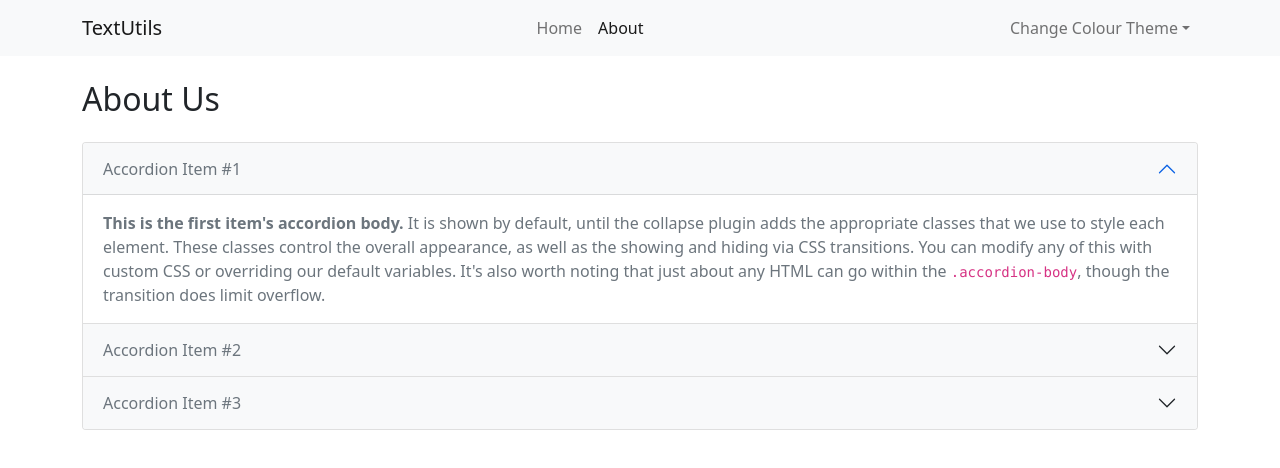
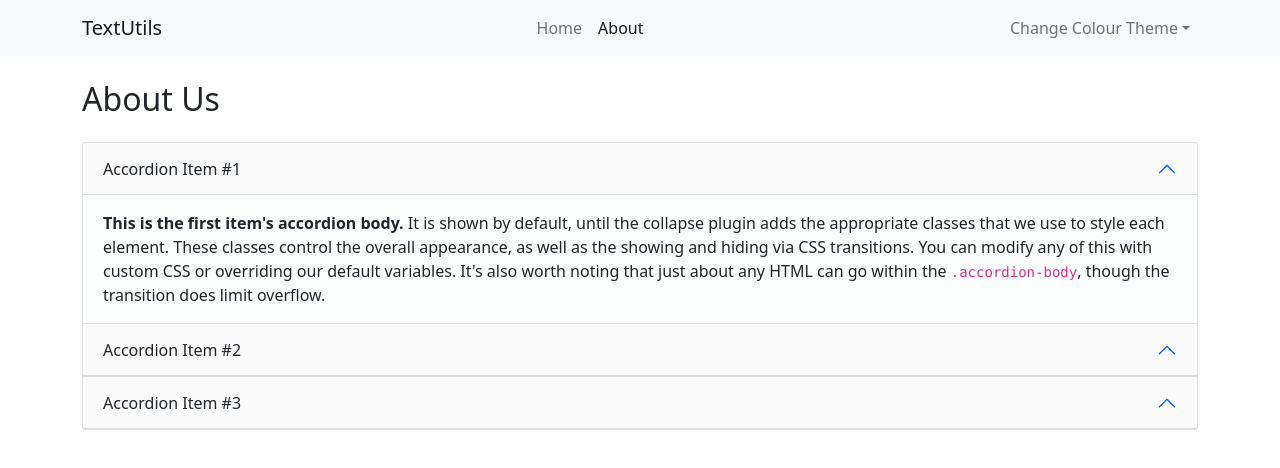
Before and after one commit to dheerajarora1997/learn-react, a React (Create React App) app: page /about in a window 1280 px wide. Shown: the top 468 px of the page. Built offline with nearby package versions, Linux system fonts and the light colour scheme.

Commit message:
changes for color pattle

```diff
--- a/src/App.jsx
+++ b/src/App.jsx
@@ -11,6 +11,17 @@ import {
   Route
 } from "react-router-dom";
 
+
+const modeContrast = {
+  primary: 'dark',
+  warning: 'dark',
+  success: 'dark',
+  danger: 'dark',
+  info: 'dark',
+  light: 'dark',
+  dark: 'light',
+  secondary: 'light',
+}
 
 function App() {
 
@@ -60,11 +71,11 @@ function App() {
     <Router>
       <Navbar title="TextUtils" mode={themeMode} toggleMode={toggleMode} />
       <Routes>
-        <Route exact path="/" element={<TextForm heading="Enter the text to Analyze Below" mode={themeMode} />}>
+        <Route exact path="/" element={<TextForm heading="Enter the text to Analyze Below" mode={themeMode} modeContrast={modeContrast} />}>
         </Route>
-        <Route exact path="/about" element={<About mode={themeMode} />}>
+        <Route exact path="/about" element={<About mode={themeMode} modeContrast={modeContrast} />}>
         </Route>
-        <Route exact path="*" element={<NoPage mode={themeMode} />}>
+        <Route exact path="*" element={<NoPage mode={themeMode} modeContrast={modeContrast} />}>
         </Route>
       </Routes>
     </Router>
--- a/src/components/About.jsx
+++ b/src/components/About.jsx
@@ -2,45 +2,45 @@ import React from 'react';
 
 export default function About(props) {
 
-    const { mode } = props;
+    const { mode, modeContrast } = props;
 
     return (
         <>
             <div className="container">
-                <h2 className={`my-4 text-${mode === 'dark' ? 'light' : 'dark'}`}>About Us</h2>
+                <h2 className={`my-4 text-${modeContrast[mode]}`}>About Us</h2>
                 <div className="accordion" id="accordionExample">
-                    <div className="accordion-item">
+                    <div className={`accordion-item`}>
                         <h2 className="accordion-header" id="headingOne">
-                            <button className={`accordion-button bg-${mode === 'dark' ? 'dark' : 'light'} text-${mode === 'dark' ? 'white' : 'secondary'}`} type="button" data-bs-toggle="collapse" data-bs-target="#collapseOne" aria-expanded="true" aria-controls="collapseOne">
+                            <button className={`accordion-button bg-opacity-${mode === 'dark' || mode === 'secondary' || mode === 'light' ? '75' : '50'} bg-${mode} text-${modeContrast[mode]}`} type="button" data-bs-toggle="collapse" data-bs-target="#collapseOne" aria-expanded="true" aria-controls="collapseOne">
                                 Accordion Item #1
                             </button>
                         </h2>
                         <div id="collapseOne" className="accordion-collapse collapse show" aria-labelledby="headingOne" data-bs-parent="#accordionExample">
-                            <div className={`accordion-body collapsed bg-${mode === 'dark' ? 'secondary' : 'white'} text-${mode === 'dark' ? 'white' : 'secondary'}`}>
+                            <div className={`accordion-body collapsed bg-opacity-50 bg-${mode} text-${modeContrast[mode]}` }>
                                 <strong>This is the first item's accordion body.</strong> It is shown by default, until the collapse plugin adds the appropriate classes that we use to style each element. These classes control the overall appearance, as well as the showing and hiding via CSS transitions. You can modify any of this with custom CSS or overriding our default variables. It's also worth noting that just about any HTML can go within the <code>.accordion-body</code>, though the transition does limit overflow.
                             </div>
                         </div>
                     </div>
                     <div className="accordion-item">
                         <h2 className="accordion-header" id="headingTwo">
-                            <button className={`accordion-button collapsed bg-${mode === 'dark' ? 'dark' : 'light'} text-${mode === 'dark' ? 'white' : 'secondary'}`} type="button" data-bs-toggle="collapse" data-bs-target="#collapseTwo" aria-expanded="false" aria-controls="collapseTwo">
+                            <button className={`accordion-button bg-opacity-${mode === 'dark' || mode === 'secondary' || mode === 'light' ? '75' : '50'} bg-${mode} text-${modeContrast[mode]}`} type="button" data-bs-toggle="collapse" data-bs-target="#collapseTwo" aria-expanded="false" aria-controls="collapseTwo">
                                 Accordion Item #2
                             </button>
                         </h2>
                         <div id="collapseTwo" className="accordion-collapse collapse" aria-labelledby="headingTwo" data-bs-parent="#accordionExample">
-                            <div className={`accordion-body collapsed bg-${mode === 'dark' ? 'secondary' : 'white'} text-${mode === 'dark' ? 'white' : 'secondary'}`}>
+                            <div className={`accordion-body collapsed bg-opacity-50 bg-${mode} text-${modeContrast[mode]}` }>
                                 <strong>This is the second item's accordion body.</strong> It is hidden by default, until the collapse plugin adds the appropriate classes that we use to style each element. These classes control the overall appearance, as well as the showing and hiding via CSS transitions. You can modify any of this with custom CSS or overriding our default variables. It's also worth noting that just about any HTML can go within the <code>.accordion-body</code>, though the transition does limit overflow.
                             </div>
                         </div>
                     </div>
                     <div className="accordion-item">
                         <h2 className="accordion-header" id="headingThree">
-                            <button className={`accordion-button collapsed bg-${mode === 'dark' ? 'dark' : 'light'} text-${mode === 'dark' ? 'white' : 'secondary'}`} type="button" data-bs-toggle="collapse" data-bs-target="#collapseThree" aria-expanded="false" aria-controls="collapseThree">
+                            <button className={`accordion-button bg-opacity-${mode === 'dark' || mode === 'secondary' || mode === 'light' ? '75' : '50'} bg-${mode} text-${modeContrast[mode]}`} type="button" data-bs-toggle="collapse" data-bs-target="#collapseThree" aria-expanded="false" aria-controls="collapseThree">
                                 Accordion Item #3
                             </button>
                         </h2>
                         <div id="collapseThree" className="accordion-collapse collapse" aria-labelledby="headingThree" data-bs-parent="#accordionExample">
-                            <div className={`accordion-body collapsed bg-${mode === 'dark' ? 'secondary' : 'white'} text-${mode === 'dark' ? 'white' : 'secondary'}`}>
+                            <div className={`accordion-body collapsed bg-opacity-50 bg-${mode} text-${modeContrast[mode]}` }>
                                 <strong>This is the third item's accordion body.</strong> It is hidden by default, until the collapse plugin adds the appropriate classes that we use to style each element. These classes control the overall appearance, as well as the showing and hiding via CSS transitions. You can modify any of this with custom CSS or overriding our default variables. It's also worth noting that just about any HTML can go within the <code>.accordion-body</code>, though the transition does limit overflow.
                             </div>
                         </div>
--- a/src/components/TextForm.jsx
+++ b/src/components/TextForm.jsx
@@ -1,10 +1,9 @@
 import React, { useState } from 'react'
 import Alert from './Alert';
 
-
 export default function TextForm(props) {
 
-    const { mode, heading } = props;
+    const { mode, heading, modeContrast } = props;
 
     const [text, setText] = useState('');
 
@@ -56,7 +55,7 @@ export default function TextForm(props) {
             <div className="container">
 
                 <div className="my-3">
-                    <h4 className={`text-${mode === 'dark' || mode === 'secondary' ? 'light' : 'dark'}`}>{heading}</h4>
+                    <h4 className={`text-${modeContrast[mode]}`}>{heading}</h4>
                     <textarea className="form-control" id="myBox" rows="10" value={text} onChange={handleOnChange}></textarea>
                 </div>
                 <div className="row">
```
